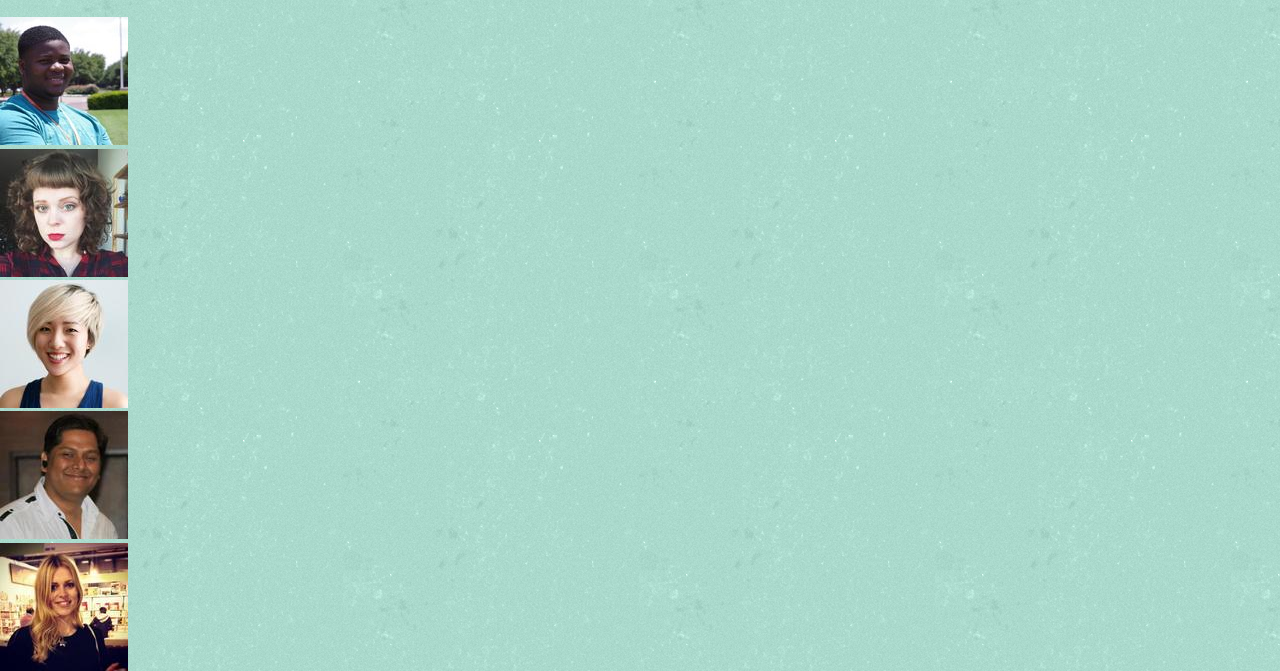
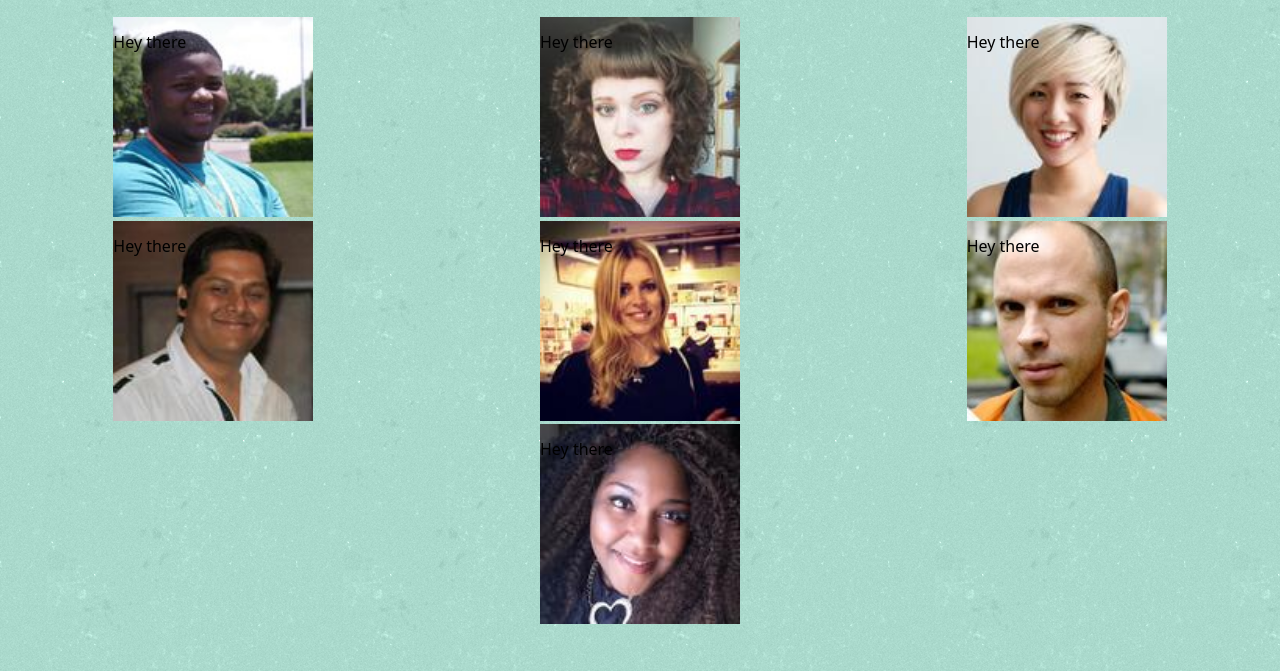
Before and after one commit to andrico1234/graphcms-post-starter, a Gatsby site: page /team in a window 1280 px wide. Shown: the part 106-777 px from the top of the page. Built offline with nearby package versions, Linux system fonts and the light colour scheme; Gatsby itself is replaced by a stand-in of ours.

Commit message:
make progress on about the team page

```diff
--- a/src/components/TeamMember/teamMember.js
+++ b/src/components/TeamMember/teamMember.js
@@ -1,11 +1,44 @@
 import React from 'react'
+import styled from 'styled-components'
 
 const TeamMember = ({ profilePic }) => {
   return (
-    <div>
-      <img src={profilePic} />
-    </div>
+    <MemberContent>
+      <ContentWrapper>
+        <Image src={profilePic} />
+        <Description>
+          <p>Hey there</p>
+        </Description>
+      </ContentWrapper>
+    </MemberContent>
   )
 }
 
 export default TeamMember
+
+const MemberContent = styled.div`
+  text-align: center;
+  width: 350px;
+`
+
+const ContentWrapper = styled.div`
+  position: relative;
+  margin: 0 auto;
+  width: 200px;
+`
+
+const Image = styled.img`
+  transition: all 0.2s linear;
+  width: 200px;
+
+  &:hover {
+    transform: scale(1.1);
+    opacity: 0.3;
+  }
+`
+
+const Description = styled.div`
+  position: absolute;
+  left: 0;
+  top: 0;
+`
--- a/src/pages/team.js
+++ b/src/pages/team.js
@@ -1,26 +1,30 @@
 import React from 'react'
 import styled from 'styled-components'
-import { David, Eva, Jacks, Jaime, Kirstie, Paul, Sonja } from '../images/profile-pictures'
+import {
+  David,
+  Eva,
+  Jacks,
+  Jaime,
+  Kirstie,
+  Paul,
+  Sonja,
+} from '../images/profile-pictures'
 import TeamMember from '../components/TeamMember/teamMember'
 import Layout from '../components/Layout/layout'
 import SEO from '../components/Seo/seo'
 
-const imagesArray = [
-  David, Eva, Jacks, Jaime, Kirstie, Paul, Sonja,
-];
+const imagesArray = [David, Eva, Jacks, Jaime, Kirstie, Paul, Sonja]
 
 const TeamPage = () => {
   return (
     <Layout>
       <SEO title="Meet the team" />
       <StyledHeader>Meet the team</StyledHeader>
-      {
-        imagesArray.map(image => (
-          <TeamMember
-            profilePic={image}
-          />
-        ))
-      }
+      <MemberContainer>
+        {imagesArray.map(image => (
+          <TeamMember profilePic={image} />
+        ))}
+      </MemberContainer>
     </Layout>
   )
 }
@@ -31,3 +35,9 @@ const StyledHeader = styled.h1`
   color: white;
   padding-left: 16px;
 `
+
+const MemberContainer = styled.div`
+  display: flex;
+  flex-wrap: wrap;
+  justify-content: space-around;
+`
```
